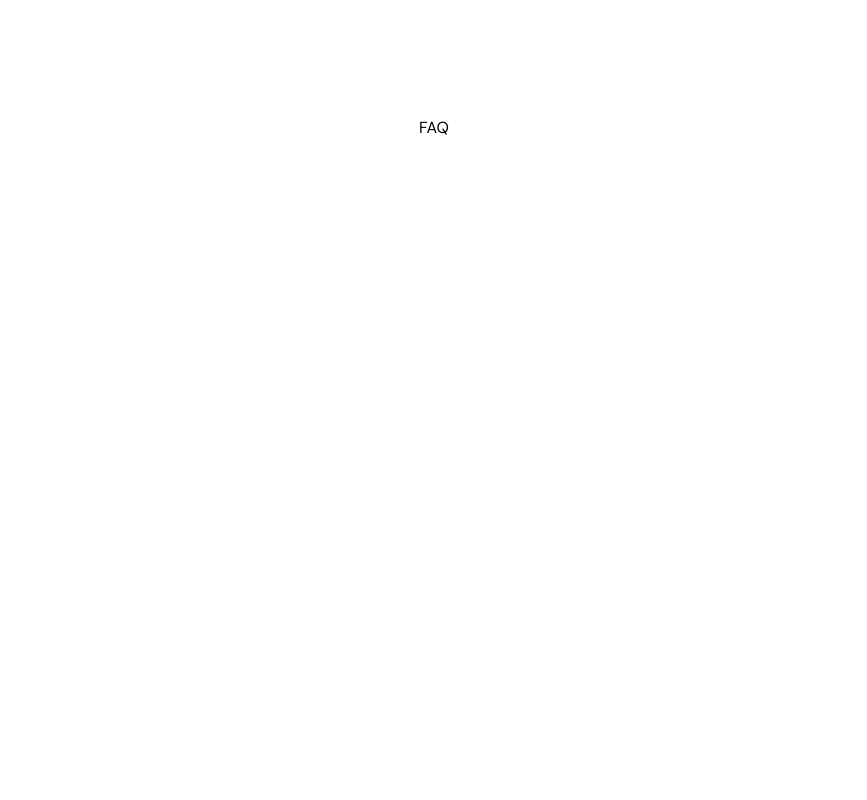
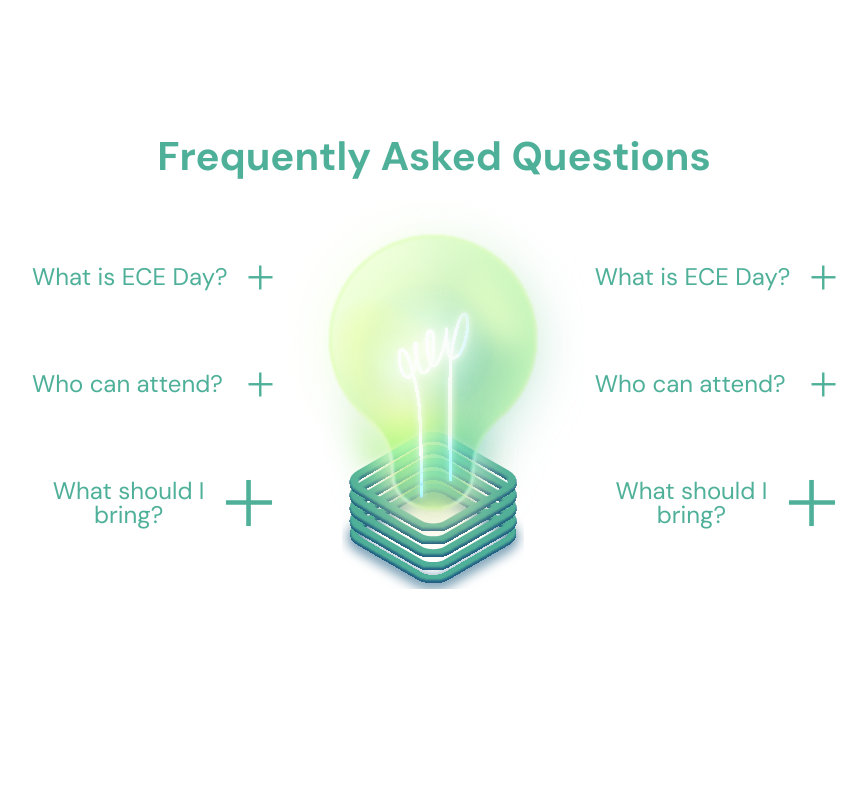
Before and after one commit to eceday/website, a Next.js app: page / in a window 1280 px wide. Shown: the part 2280-3080 px from the top of the page, without its empty margins (206-1073 px from the left). Built offline with nearby package versions, Linux system fonts and the light colour scheme.

Commit message:
init static faq page

```diff
--- a/src/components/FAQ/index.jsx
+++ b/src/components/FAQ/index.jsx
@@ -2,7 +2,47 @@ import style from './style.module.scss';
 
 const FAQ = () => (
   <section id="faq" className={style.container}>
-    FAQ
+    <div className={style.content}>
+      <div className={style.header}>
+        <h1 className={style.headerTxt}>Frequently Asked Questions</h1>
+      </div>
+
+
+      <div className={style.left}>
+        <div className={style.faqRow}>
+          <p className={style.faqText}>What is ECE Day?</p>
+          <img src="faqPlus.svg" alt="Expand FAQ" className={style.faqPlus} />
+        </div>
+        <div className={style.faqRow}>
+          <p className={style.faqText}>Who can attend?</p>
+          <img src="faqPlus.svg" alt="Expand FAQ" className={style.faqPlus} />
+        </div>
+        <div className={style.faqRow}>
+          <p className={style.faqText}>What should I bring?</p>
+          <img src="faqPlus.svg" alt="Expand FAQ" className={style.faqPlus} />
+        </div>
+      </div>
+
+      <div className={style.center}>
+        <img src="bulb.svg" alt="Light Bulb" className={style.lightbulbImage} />
+      </div>
+
+      <div className={style.right}>
+      <div className={style.faqRow}>
+          <p className={style.faqText}>What is ECE Day?</p>
+          <img src="faqPlus.svg" alt="Expand FAQ" className={style.faqPlus} />
+        </div>
+        <div className={style.faqRow}>
+          <p className={style.faqText}>Who can attend?</p>
+          <img src="faqPlus.svg" alt="Expand FAQ" className={style.faqPlus} />
+        </div>
+        <div className={style.faqRow}>
+          <p className={style.faqText}>What should I bring?</p>
+          <img src="faqPlus.svg" alt="Expand FAQ" className={style.faqPlus} />
+        </div>
+      </div>
+
+    </div>
   </section>
 );
 
--- a/src/components/FAQ/style.module.scss
+++ b/src/components/FAQ/style.module.scss
@@ -1,3 +1,66 @@
 .container {
   min-height: 100vh;
+  display: grid;
+
+  .content{
+    display: grid;
+    grid-template-columns: 30% 40% 30%;
+    grid-template-rows: 15% 85%;
+    grid-template-areas:
+      "header header header"
+      "left center right";
+    max-height: 60vh;
+
+    .header{
+      grid-area: header;
+      display: grid;
+      align-items: center;
+      .headerTxt{
+        color: #4FB099;
+        font-size: 2.5em;
+      }
+    }
+
+    .left{
+      grid-area: left;
+      display: flex;
+      flex-direction: column;
+      justify-content: center;
+      row-gap: 20%;
+    }
+
+    .center{
+      grid-area: center;
+      display: flex;
+      justify-content: center;
+      align-items: center;
+      .lightbulbImage{
+        width: 100%;
+        height: 100%;
+      }
+    }
+
+    .right{
+      grid-area: right;
+      display: flex;
+      flex-direction: column;
+      justify-content: center;
+      row-gap: 20%;
+    }
+
+    .faqRow{
+      display: flex;
+      justify-content: space-between;
+      width: 100%;
+      .faqText{
+        color: #4FB099;
+        font-size: 1.5rem;
+        align-self: flex-start;
+      }
+      .faqPlus{
+        cursor: pointer;
+        margin-right: 0;
+      }
+    }
+  }
 }
```
Also changed, not shown: public/bulb.svg (added), public/faqPlus.svg (added).
